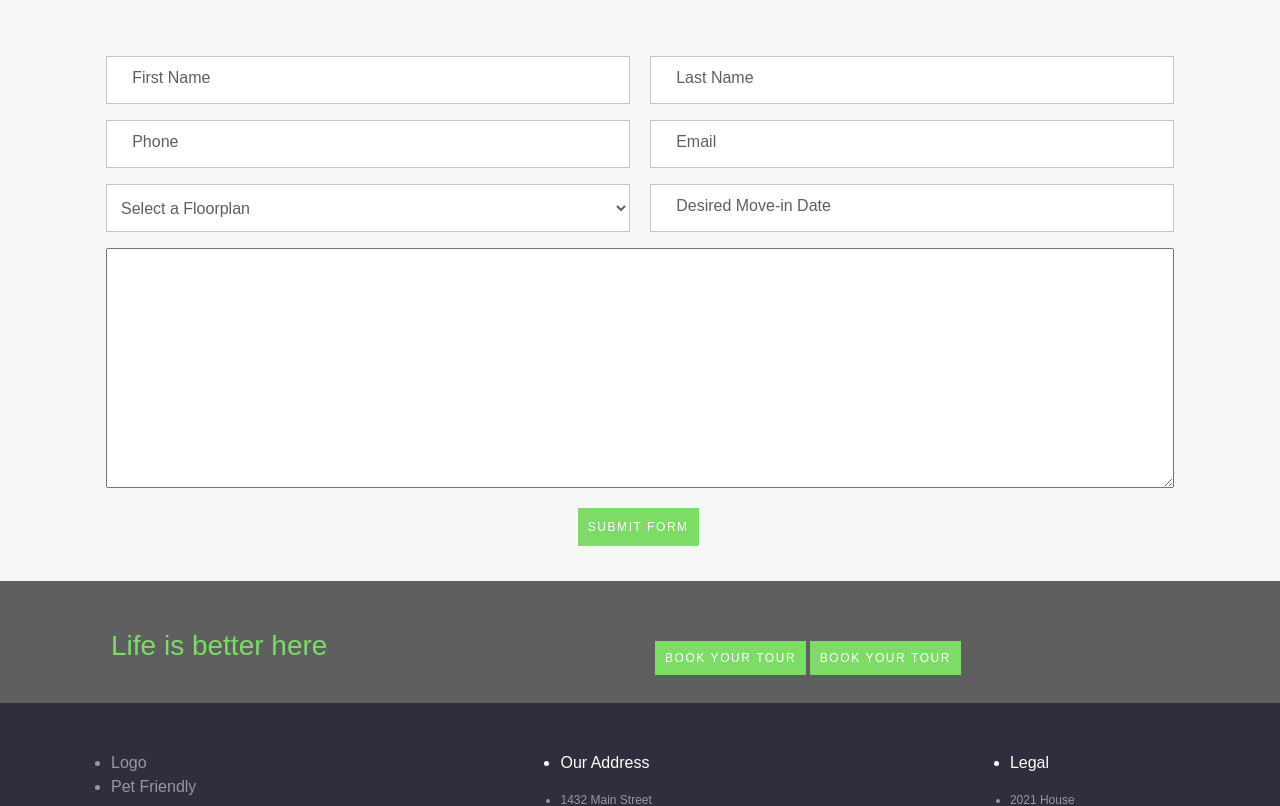
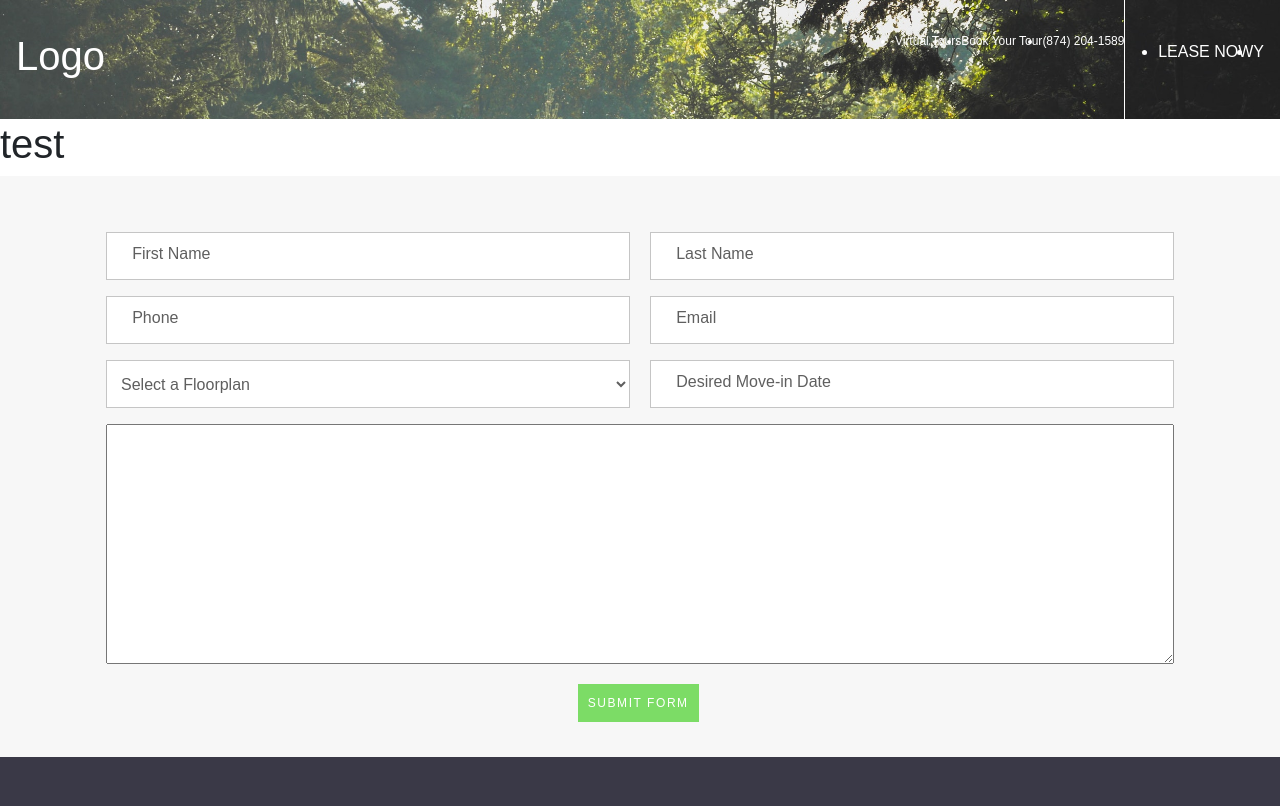
Before and after one commit to sprinzs123/luxury-housing, a React (Create React App) app: page /contact in a window 1280 px wide. Shown: the top 806 px of the page. Built offline with nearby package versions, Linux system fonts and the light colour scheme.

Commit message:
added nav banner backround from props

```diff
--- a/src/components/Footer.js
+++ b/src/components/Footer.js
@@ -16,7 +16,7 @@ function Footer() {
                   <div className=" btn-green">BOOK YOUR TOUR</div>
                 </div>
                 <div className="btn-parent">
-                  <div className="btn-green">BOOK YOUR TOUR</div>
+                  <div className="btn-green">FIND YOUR HOME</div>
                 </div>
               </div>
             </div>
--- a/src/components/NavBar.js
+++ b/src/components/NavBar.js
@@ -32,16 +32,14 @@ class ShowNav extends Component {
             })
             notNavBar.style.display = 'none'
             console.log(modal)
+        }
+    }
 
-
-        }
-
-    }
 
     render() {
         return (
             <div className='nav-bar-all'>
-                <nav className='nav-only'>
+                <nav className='nav-only' style={{backgroundImage: `url(${this.props.bannerImg})`}}>
                     <div className="nav-items">
                         <div className="log-nav">
                             <h1>Logo</h1>
@@ -63,8 +61,8 @@ class ShowNav extends Component {
                     </div>
                 </nav>
                 <div className='modal-parent'>
-
                 </div>
+                <h1 styles={{background: 'red'}}>test</h1>
             </div>
         )
     }
--- a/src/index.css
+++ b/src/index.css
@@ -5,7 +5,7 @@ body{
 
 :root{
   --mainGreen: #7cdc66;
-  --greyLight: #3a3947;
+  --greyLight:#3a3947;
   --greyDark: #2f2e3d;
   --greyLight: rgb(95, 95, 95);
 
@@ -44,7 +44,7 @@ body{
 }
 
 .grey-1{
-  background-color: var(--greyLight);
+  background-color: rgba(211, 20, 20, 0.05);
 }
 
 .grey-2{
--- a/src/pages/Contact.js
+++ b/src/pages/Contact.js
@@ -1,15 +1,17 @@
 import React, { Component } from 'react'
+import BannerLogo from "../imgs/navBanner.jpg"
 
 import Footer from '../components/Footer'
 import ContactForm from '../components/ContatcUs'
+import NavBar from '../components/NavBar'
 
 export default class contact extends Component {
     render() {
         return (
             <div>
+                < NavBar bannerImg = {BannerLogo}  />
                 < ContactForm />
                 < Footer />
-
             </div>
         )
     }
--- a/src/styles/NavBar.css
+++ b/src/styles/NavBar.css
@@ -6,7 +6,7 @@ nav{
     justify-content: space-between;
     padding-left: 1em;
     padding-right: 1em;
-    border-bottom: 1px solid white;
+    border-bottom: 1px solid #ffffff;
     height: 15vh;
     align-items: center;
 }
--- a/src/styles/footer.css
+++ b/src/styles/footer.css
@@ -3,6 +3,9 @@
     padding-bottom: 2em;
 }
 
+.footer-main{
+    background-color:#3a3947;
+}
 
 
 .text-grey{
```
Also changed, not shown: src/components/NavProps.js (deleted, +0 -37 lines), 1 other file (tests, documents, lock files or other folders).
